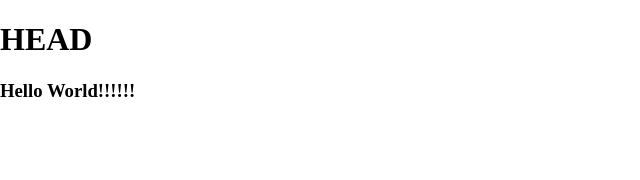
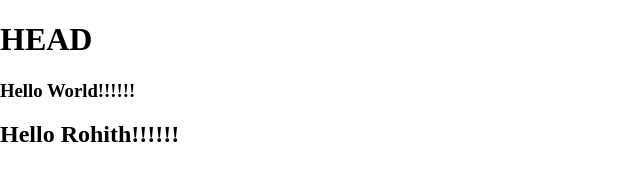
Before and after one commit to rohithjallipalli/ScoreBoardTracker, a website: page index.html in a window 1280 px wide. Shown: the whole page, without its empty margins (0-640 px from the left). Drawn offline with nearby package versions, Linux system fonts and the light colour scheme.

Commit message:
added heading

```diff
--- a/index.html
+++ b/index.html
@@ -3,5 +3,6 @@
     <body>
         <h1>HEAD</h1>
         <h3>Hello World!!!!!!</h3>
+        <h2>Hello Rohith!!!!!!</h2>
     </body>
 </html>
```
